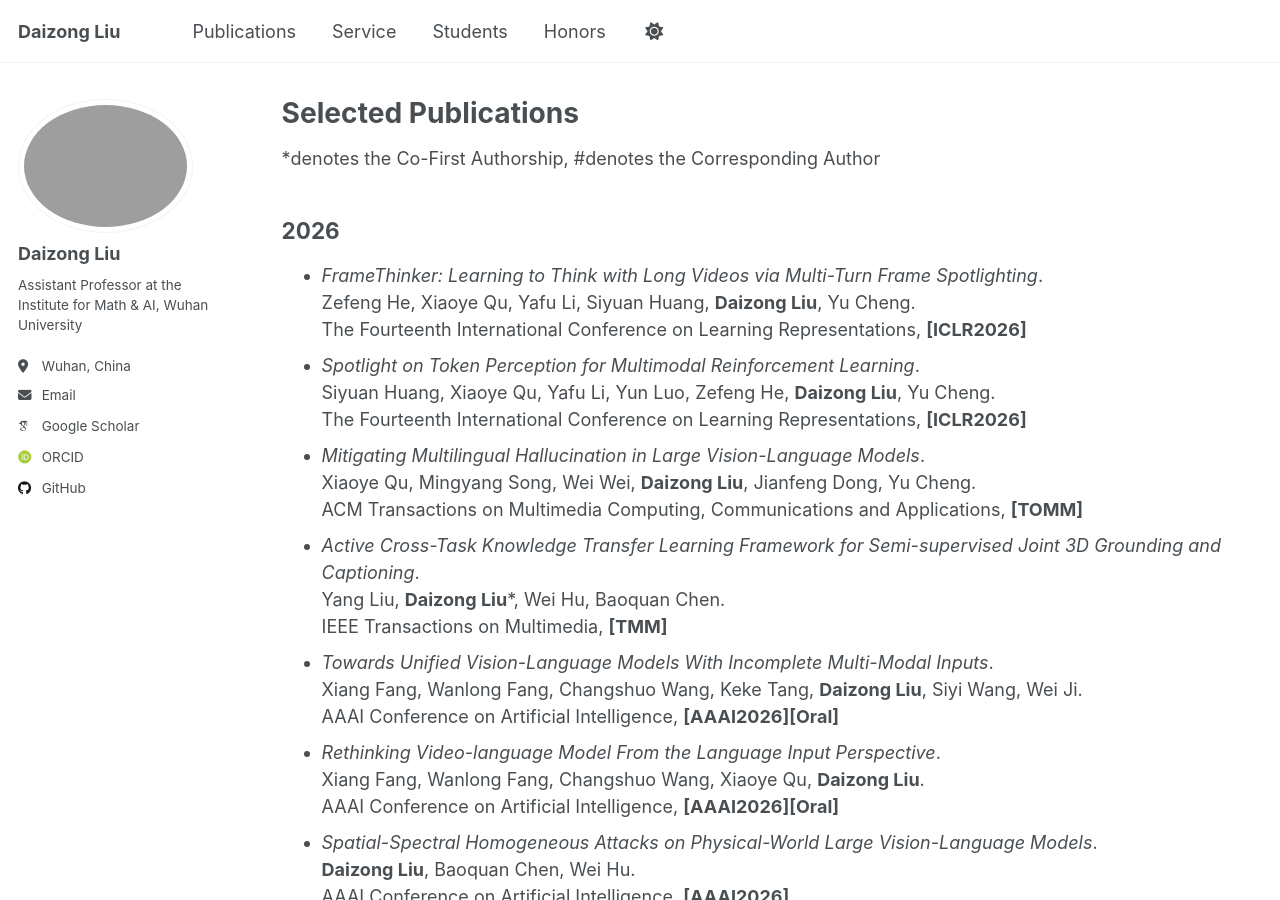
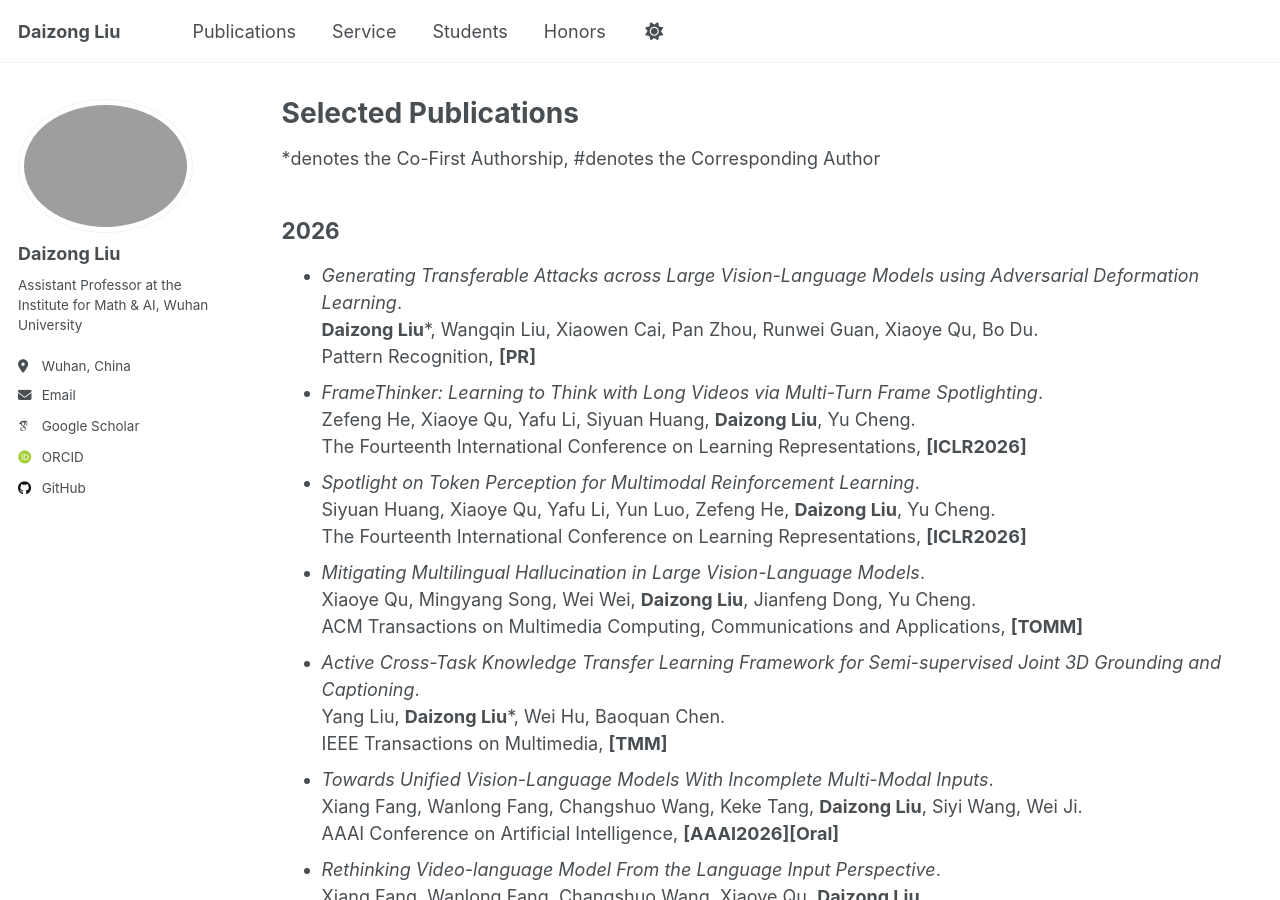
Before and after one commit to liudaizong/liudaizong.github.io, a Jekyll site: the page built from _pages/publications.md, in a window 1280 px wide and 900 px high. Built offline with Jekyll 4.4.1, drawn with Linux system fonts in a browser that asks for light colours; some web fonts are replaced.

Commit message:
Update publications.md

```diff
--- a/_pages/publications.md
+++ b/_pages/publications.md
@@ -7,6 +7,7 @@ author_profile: true
 *denotes the Co-First Authorship, #denotes the Corresponding Author
 
 ## 2026
+* *Generating Transferable Attacks across Large Vision-Language Models using Adversarial Deformation Learning*.<br/> **Daizong Liu***, Wangqin Liu, Xiaowen Cai, Pan Zhou, Runwei Guan, Xiaoye Qu, Bo Du.<br/> Pattern Recognition, **[PR]**
 * *FrameThinker: Learning to Think with Long Videos via Multi-Turn Frame Spotlighting*.<br/> Zefeng He, Xiaoye Qu, Yafu Li, Siyuan Huang, **Daizong Liu**, Yu Cheng.<br/> The Fourteenth International Conference on Learning Representations, **[ICLR2026]**
 * *Spotlight on Token Perception for Multimodal Reinforcement Learning*.<br/> Siyuan Huang, Xiaoye Qu, Yafu Li, Yun Luo, Zefeng He, **Daizong Liu**, Yu Cheng.<br/> The Fourteenth International Conference on Learning Representations, **[ICLR2026]**
 * *Mitigating Multilingual Hallucination in Large Vision-Language Models*.<br/> Xiaoye Qu, Mingyang Song, Wei Wei, **Daizong Liu**, Jianfeng Dong, Yu Cheng.<br/> ACM Transactions on Multimedia Computing, Communications and Applications, **[TOMM]**
```
